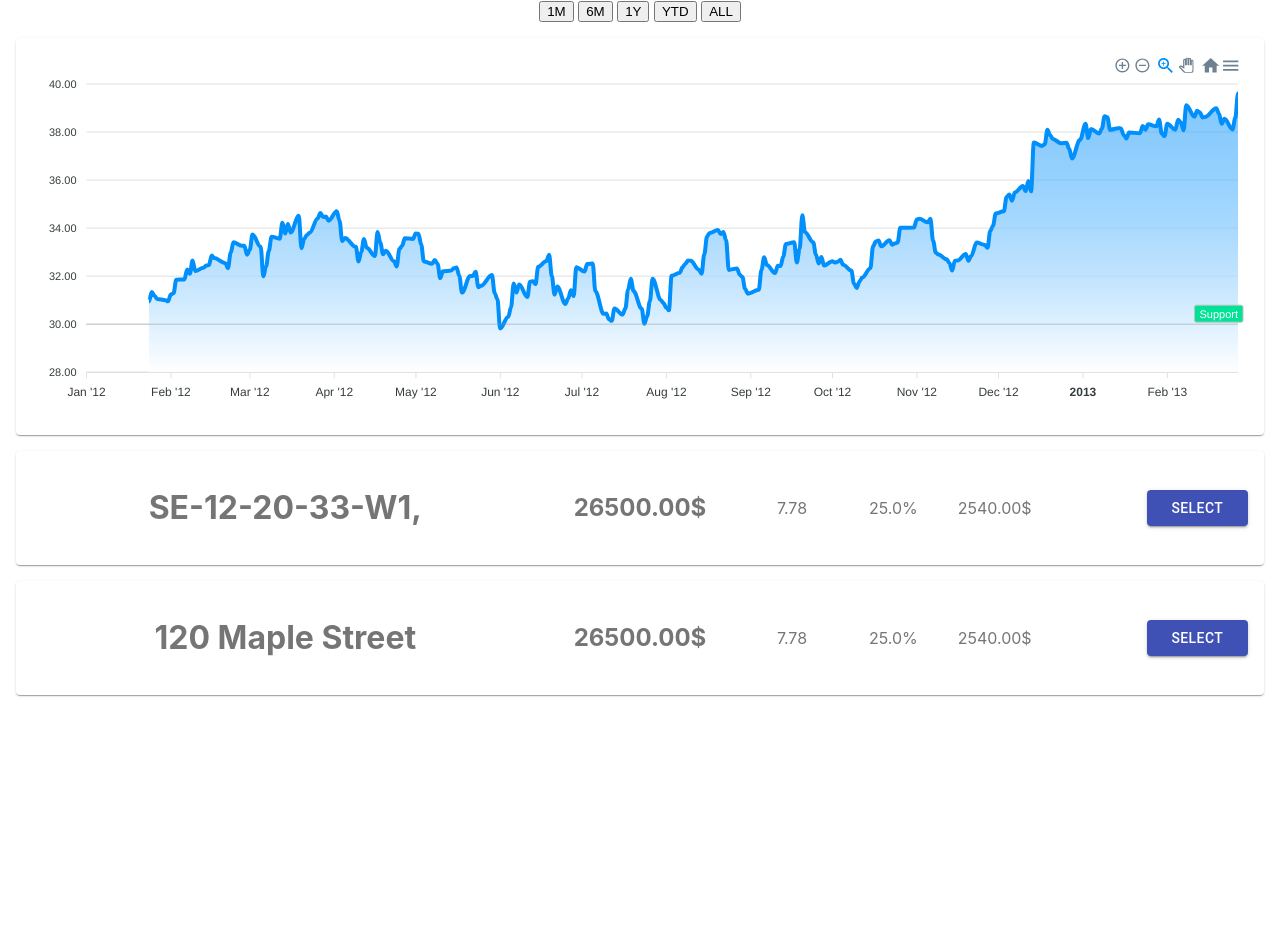
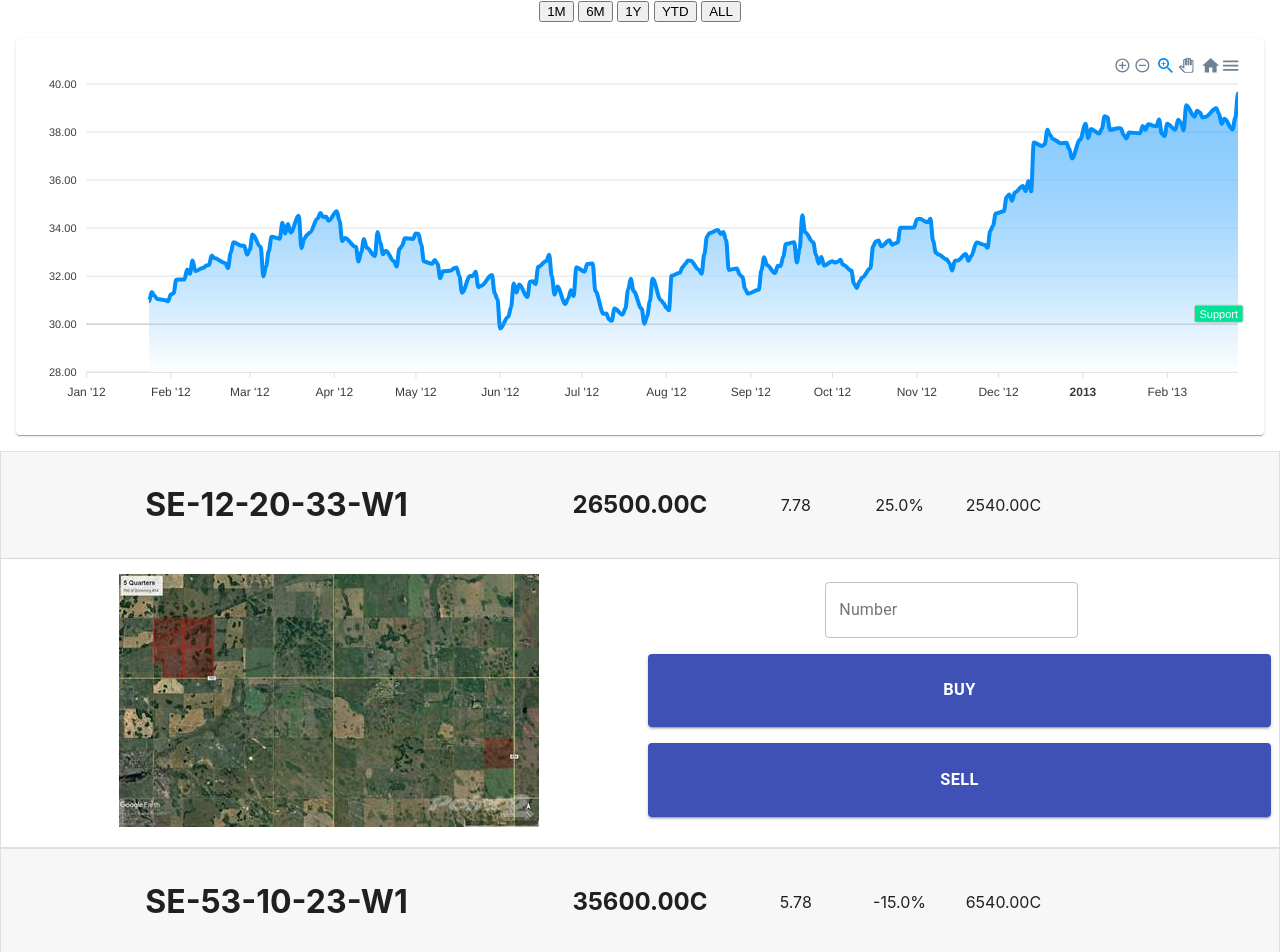
Before and after one commit to Daniil-Aleshechkin/landbanq, a React (Create React App) app: page / in a window 1280 px wide. Shown: the top 952 px of the page. Before the commit the page ends 800 px from the top, so only its background shows below. Built offline with nearby package versions, Linux system fonts and the light colour scheme.

Commit message:
I give up

```diff
--- a/src/actions/actionCreators.js
+++ b/src/actions/actionCreators.js
@@ -18,16 +18,12 @@ export const buyStock = (ownedProperty, amountBought) => (dispatch) => {
     //         console.log(err);
     //     });
 
-    console.log(
-        api.ownedProperty.update(ownedProperty.id, {
-            ...ownedProperty,
-            stock: ownedProperty.stock + amountBought,
-        })
-    );
+    console.log("FCUNTOINSADF");
     api.ownedProperty.update(ownedProperty.id, {
         ...ownedProperty,
         stock: ownedProperty.stock + amountBought,
     });
+    console.log(dispatch);
     dispatch({
         type: ACTION_TYPES.BUY_MYPROPERTY_STOCK,
         payload: { id: ownedProperty.id, amountBought },
--- a/src/components/FarmListing.js
+++ b/src/components/FarmListing.js
@@ -1,11 +1,26 @@
 import React from "react";
-import { makeStyles } from "@material-ui/core/styles";
+import { connect } from "react-redux";
+
+import { makeStyles, withStyles } from "@material-ui/core/styles";
+
+import TextField from "@material-ui/core/TextField";
 import Paper from "@material-ui/core/Paper";
 import Grid from "@material-ui/core/Grid";
+
 import Button from "@material-ui/core/Button";
+import MuiAccordion from "@material-ui/core/Accordion";
+import MuiAccordionSummary from "@material-ui/core/AccordionSummary";
+import MuiAccordionDetails from "@material-ui/core/AccordionDetails";
+import Typography from "@material-ui/core/Typography";
+import * as actions from "./../actions/actionCreators";
+import { props } from "bluebird";
 const useStyles = makeStyles((theme) => ({
     root: {
         flexGrow: 1,
+        "& .MuiTextField-root": {
+            margin: theme.spacing(1),
+            width: "25ch",
+        },
     },
     paper: {
         padding: theme.spacing(2),
@@ -15,10 +30,67 @@ const useStyles = makeStyles((theme) => ({
     },
     button: {
         alignItems: "center",
+        margin: theme.spacing(1),
         justifyContent: "center",
     },
 }));
-const FarmListing = ({ ownedProperty }) => {
+
+const Accordion = withStyles({
+    root: {
+        border: "1px solid rgba(0, 0, 0, .125)",
+        boxShadow: "none",
+        "&:not(:last-child)": {
+            borderBottom: 0,
+        },
+        "&:before": {
+            display: "none",
+        },
+        "&$expanded": {
+            margin: "auto",
+        },
+    },
+    expanded: {},
+})(MuiAccordion);
+
+const AccordionSummary = withStyles({
+    root: {
+        backgroundColor: "rgba(0, 0, 0, .03)",
+        borderBottom: "1px solid rgba(0, 0, 0, .125)",
+        marginBottom: -1,
+        minHeight: 56,
+        "&$expanded": {
+            minHeight: 56,
+        },
+    },
+    content: {
+        "&$expanded": {
+            margin: "12px 0",
+        },
+    },
+    expanded: {},
+})(MuiAccordionSummary);
+
+const AccordionDetails = withStyles((theme) => ({
+    root: {
+        padding: theme.spacing(2),
+    },
+}))(MuiAccordionDetails);
+
+const FarmListing = (props) => {
+    const [expanded, setExpanded] = React.useState("panel1");
+
+    const [stockValues, setStockValues] = React.useState(0);
+
+    const handleInputChange = (e) => {
+        const { name, value } = e.target;
+
+        setStockValues(value);
+    };
+
+    const handleChange = (panel) => (event, newExpanded) => {
+        setExpanded(newExpanded ? panel : false);
+    };
+
     const classes = useStyles();
 
     const formatMoney = (money) => {
@@ -27,41 +99,114 @@ const FarmListing = ({ ownedProperty }) => {
     const formatPercentage = (percentage) => {
         return percentage.toFixed(1);
     };
+
+    const handleBuy = (amount) => {
+        props.buyStock({ ...props.ownedProperty }, amount);
+    };
+    const handleSell = (amount) => {
+        props.sellStock({ ...props.ownedProperty }, amount);
+    };
     return (
         <div className={classes.root}>
-            <Paper className={classes.paper}>
+            <Accordion
+                square
+                expanded={expanded === "panel1"}
+                onChange={handleChange("panel1")}
+            >
+                <AccordionSummary
+                    aria-controls="panel1d-content"
+                    id="panel1d-header"
+                >
                     <Grid container alignContent="center" alignItems="center">
                         <Grid item xs={12} sm={5}>
-                        <h1 className={""}>{ownedProperty.address}</h1>
+                            <h1 className={""}>
+                                {props.ownedProperty.address}
+                            </h1>
                         </Grid>
                         <Grid item xs={3} sm={2}>
-                        <h2>{formatMoney(ownedProperty.totalWorth)}$</h2>
+                            <h2>
+                                {formatMoney(props.ownedProperty.totalWorth)}C
+                            </h2>
                         </Grid>
                         <Grid item xs={3} sm={1}>
-                        {formatMoney(ownedProperty.stock)}
+                            {formatMoney(props.ownedProperty.stock)}
                         </Grid>
                         <Grid item xs={3} sm={1}>
-                        {formatPercentage(ownedProperty.investmentReturn)}%
+                            {formatPercentage(
+                                props.ownedProperty.investmentReturn
+                            )}
+                            %
                         </Grid>
                         <Grid item xs={3} sm={1}>
-                        {formatMoney(ownedProperty.currentPrice)}$
+                            {formatMoney(props.ownedProperty.currentPrice)}C
                         </Grid>
 
                         <Grid item xs={3} sm={1}></Grid>
-                    <Grid item xs={12} sm={1}>
+                    </Grid>
+                </AccordionSummary>
+                <AccordionDetails>
+                    <Grid container>
+                        <Grid item xs={12} md={6}>
+                            <img src={props.ownedProperty.img} alt="farm" />
+                        </Grid>
+
+                        <Grid item xs={12} md={6}>
+                            <form
+                                className={classes.root}
+                                noValidate
+                                autoComplete="off"
+                            >
+                                <Grid container>
+                                    <Grid item xs={12}>
+                                        <TextField
+                                            id="outlined-number"
+                                            fullWidth
+                                            label="Number"
+                                            type="number"
+                                            variant="outlined"
+                                            onChange={handleInputChange}
+                                        />
+                                    </Grid>
+                                    <Grid item xs={12}>
                                         <Button
                                             variant="contained"
-                            color="primary"
                                             className={classes.button}
                                             fullWidth
+                                            onClick={() => {
+                                                handleBuy(stockValues);
+                                            }}
+                                            color="primary"
                                         >
-                            Select
+                                            <h3>BUY</h3>
+                                        </Button>
+                                        <Button
+                                            variant="contained"
+                                            className={classes.button}
+                                            fullWidth
+                                            onClick={() => {
+                                                handleSell(stockValues);
+                                            }}
+                                            color="primary"
+                                        >
+                                            <h3>Sell</h3>
                                         </Button>
                                     </Grid>
                                 </Grid>
-            </Paper>
+                            </form>
+                        </Grid>
+                    </Grid>
+                </AccordionDetails>
+            </Accordion>
         </div>
     );
 };
 
-export default FarmListing;
+const mapActionsToProps = (state) => {
+    console.log(state);
+    return {
+        buyStock: actions.buyStock,
+        sellStock: actions.sellStock,
+    };
+};
+
+export default connect(mapActionsToProps)(FarmListing);
--- a/src/redux/reducers/ownedPropertyReducer.js
+++ b/src/redux/reducers/ownedPropertyReducer.js
@@ -1,22 +1,27 @@
 import * as ACTION_TYPES from "../../actions/actionTypes";
+
+import img1 from "./wm_large.png";
+import img2 from "./Property-23090354-LargePhoto-1.png";
 
 const initialState = {
     ownedProperties: [
         {
             id: 0,
-            address: "SE-12-20-33-W1,",
+            address: "SE-12-20-33-W1",
             stock: 7.78,
             totalWorth: 26500,
             currentPrice: 2540,
             investmentReturn: 25,
+            img: img1,
         },
         {
             id: 2,
-            address: "120 Maple Street",
-            stock: 7.78,
-            totalWorth: 26500,
-            currentPrice: 2540,
-            investmentReturn: 25,
+            address: "SE-53-10-23-W1",
+            stock: 5.78,
+            totalWorth: 35600,
+            currentPrice: 6540,
+            investmentReturn: -15,
+            img: img1,
         },
     ],
     myWallet: { funds: 15000 },
```
Also changed, not shown: src/redux/reducers/Property-23090354-LargePhoto-1.png (added), src/redux/reducers/wm_large.png (renamed from public/wm_large.png). Lines whose indentation alone changed are shown as unchanged.
